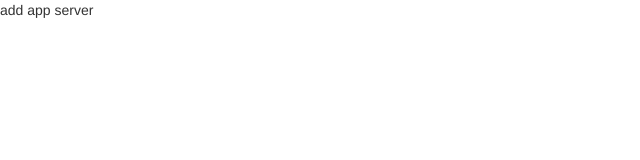
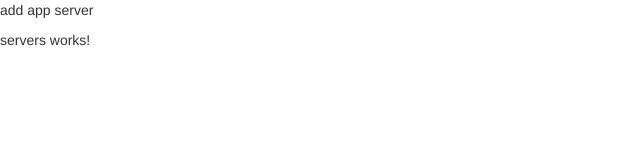
Before and after one commit to TharinduUdara/angular-udemy-course, an Angular app: page / in a window 1280 px wide. Shown: the top 160 px of the page, without its empty margins (0-640 px from the left). Built offline with nearby package versions, Linux system fonts and the light colour scheme.

Commit message:
feat: add componet

```diff
--- a/src/app/app.component.html
+++ b/src/app/app.component.html
@@ -1,3 +1,4 @@
 
 
 <app-server></app-server>
+<app-servers></app-servers>
```
